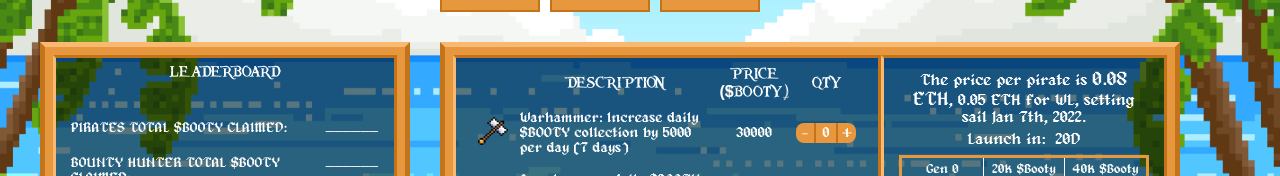
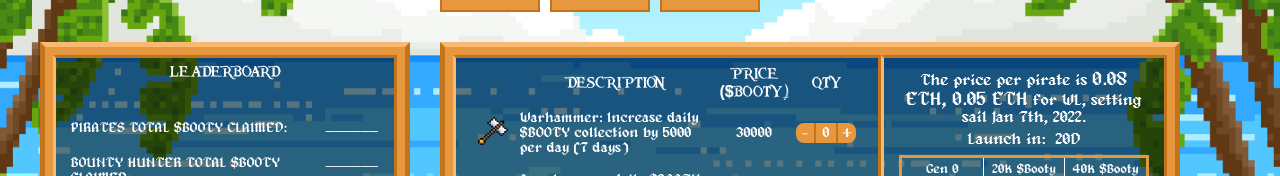
Before and after one commit to josephp126/piratehunternft-frontend, a React (Create React App) app: page / in a window 1280 px wide. Shown: the part 503-679 px from the top of the page. Built offline with nearby package versions, Linux system fonts and the light colour scheme.

Commit message:
Update Description.js

```diff
--- a/src/components/Description.js
+++ b/src/components/Description.js
@@ -52,7 +52,7 @@ const Description = () => {
                         </div>
 
                         <div className="level-3 right">
-                            <p >The price per pirate is <span className="eth">0.08 ETH</span>, 0.05 ETH for WL, setting sail Jan 7th, 2022.</p>
+                            <p >The price per pirate is <span className="eth">0.08 ETH, 0.05 ETH</span> for WL, setting sail Jan 7th, 2022.</p>
                             {Difference < 0 ? <p>Launched</p> : <p>Launch in: <span>{countDown.days}D</span></p>}
 
 
```
